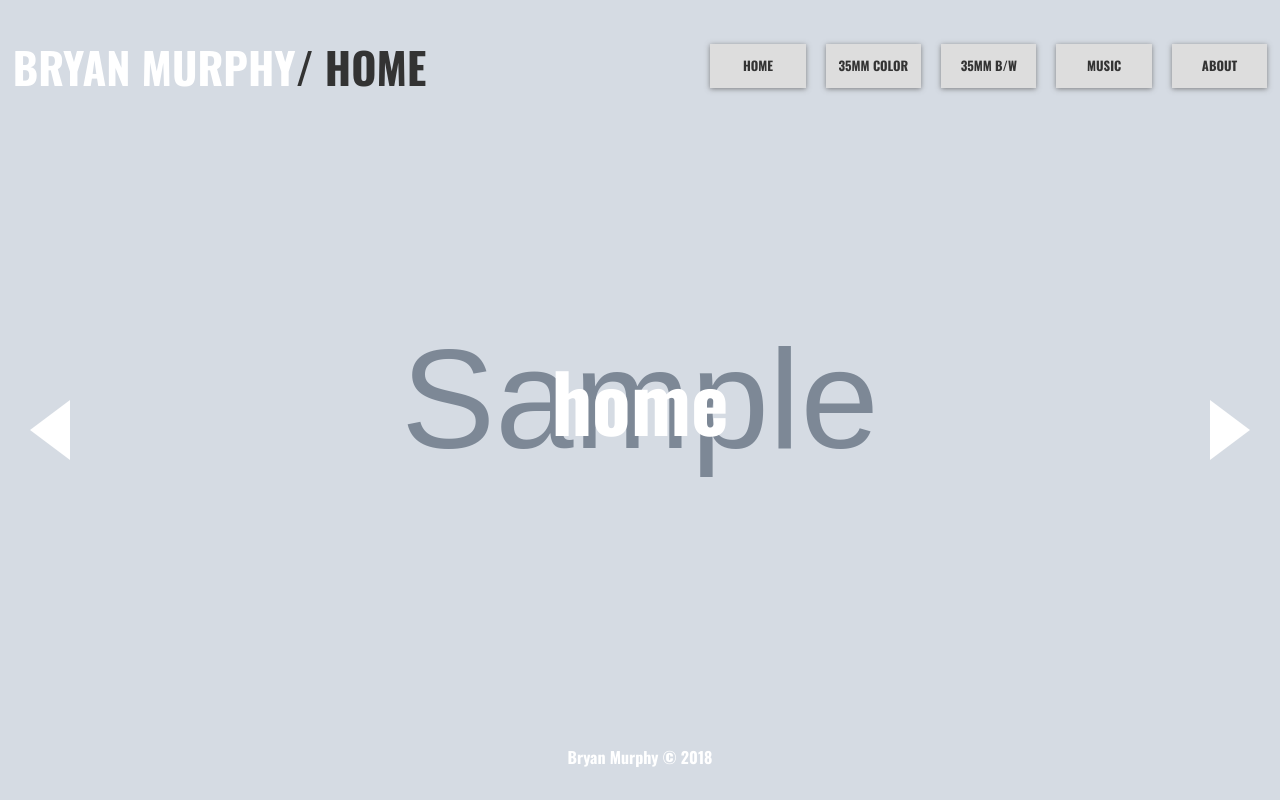
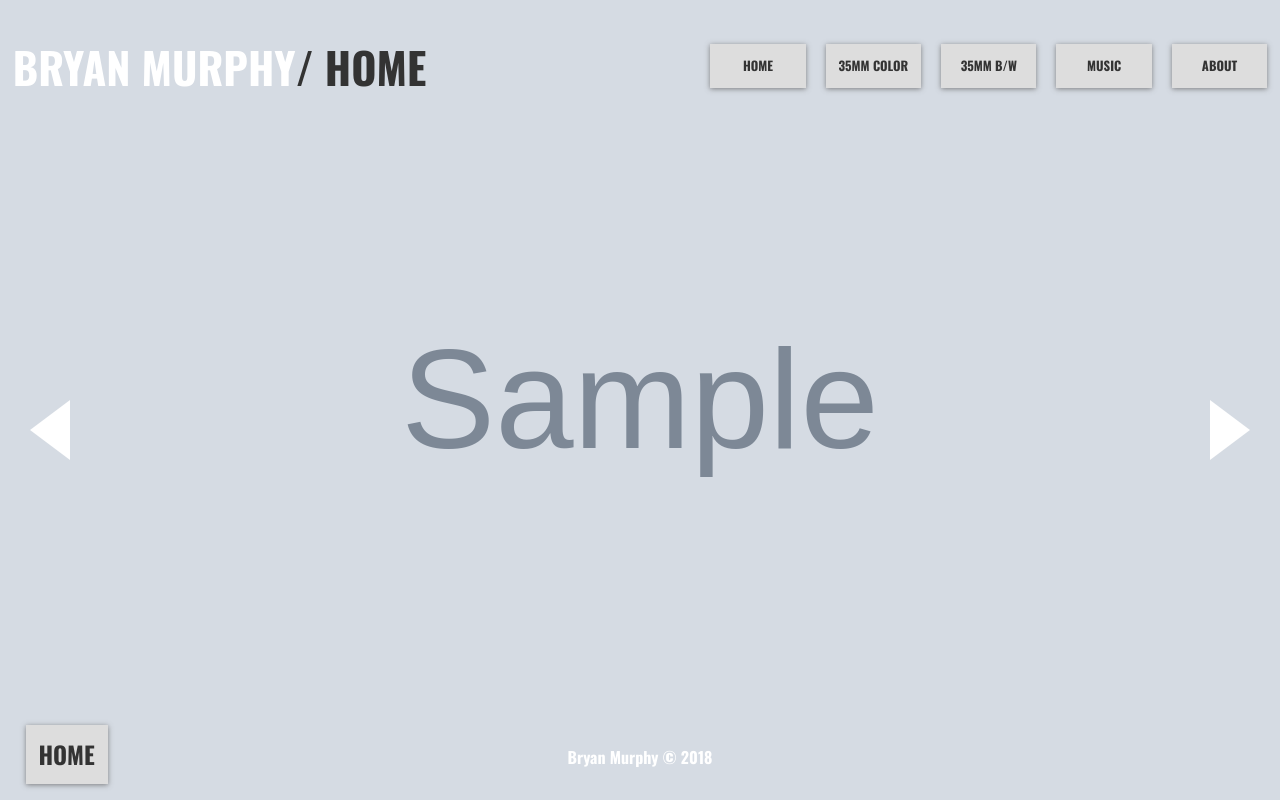
Before and after one commit to murphyb2/Portfolio, a Django app: page /PortfolioApp/ in a window 1280 px wide. Run offline with Django 3.2, Linux system fonts and the light colour scheme; tables that the repository leaves empty hold one stand-in row (values such as "Sample post"); grey boxes marked "Sample" are stand-in pictures.

Commit message:
Debug is false

```diff
--- a/Portfolio/settings.py
+++ b/Portfolio/settings.py
@@ -23,7 +23,7 @@ BASE_DIR = os.path.dirname(os.path.dirname(os.path.abspath(__file__)))
 SECRET_KEY = '((iz8&@^y2)4ny$!-x5t1+fygk%s#rk8xm28pcq9rd9)74xizg'
 
 # SECURITY WARNING: don't run with debug turned on in production!
-DEBUG = True
+DEBUG = False
 
 ALLOWED_HOSTS = []
 
--- a/PortfolioApp/Static/Portfolio/CSS/styles.css
+++ b/PortfolioApp/Static/Portfolio/CSS/styles.css
@@ -156,7 +156,17 @@ h1 a{
 }
 .slide-content span {
     font-size: 5rem;
-    color: #fff;
+    color: var(--dark);
+    background: var(--primary);
+    padding: 0.8rem;
+    text-align: center;
+    text-transform: uppercase;
+    box-shadow: var(--shadow);
+    position: fixed;
+    left: 2vw;
+    bottom: 2vh;
+    font-size: 1.5em;
+    box-shadow: var(--shadow);
 }
 
 .arrow {
```
